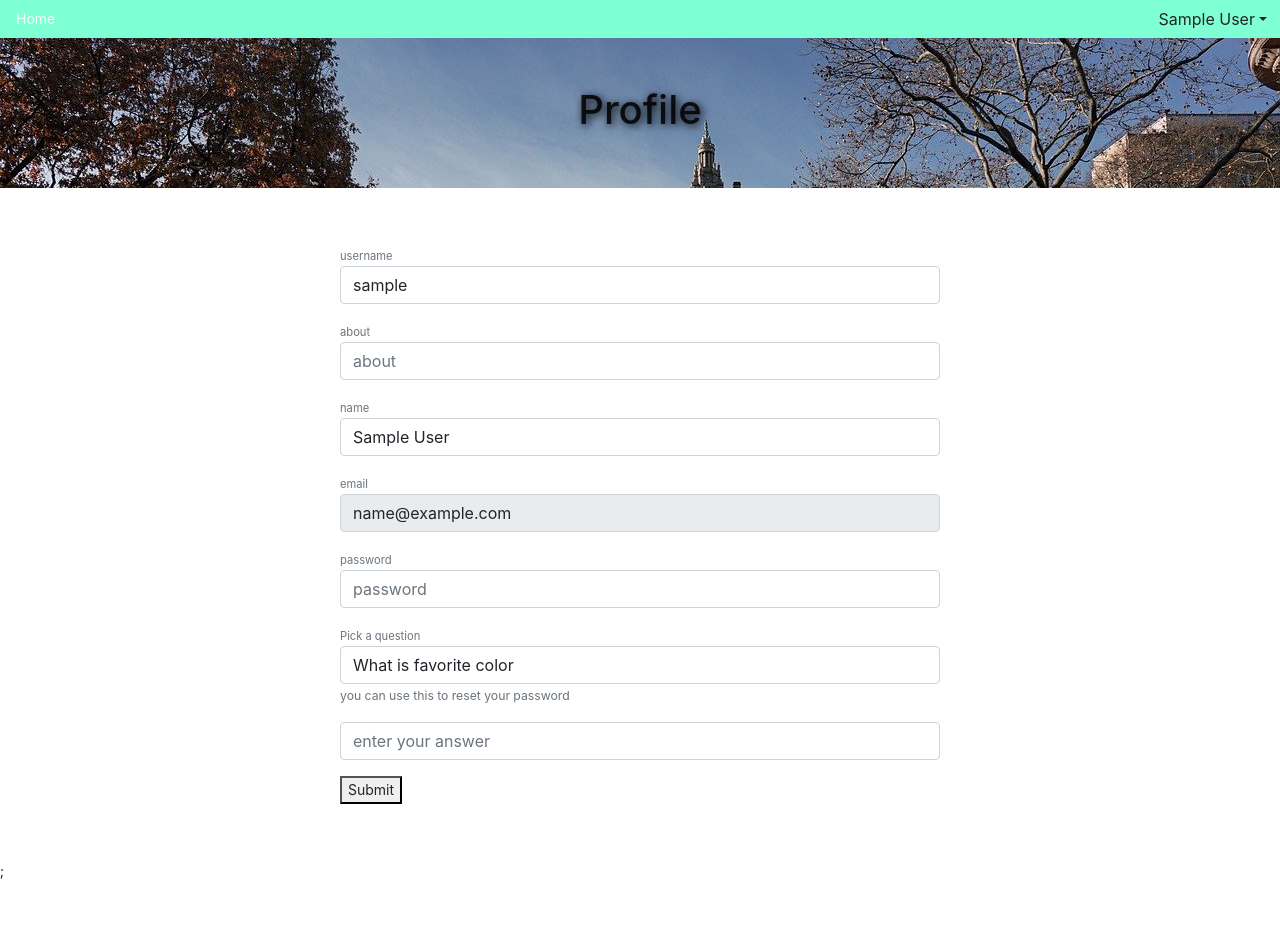
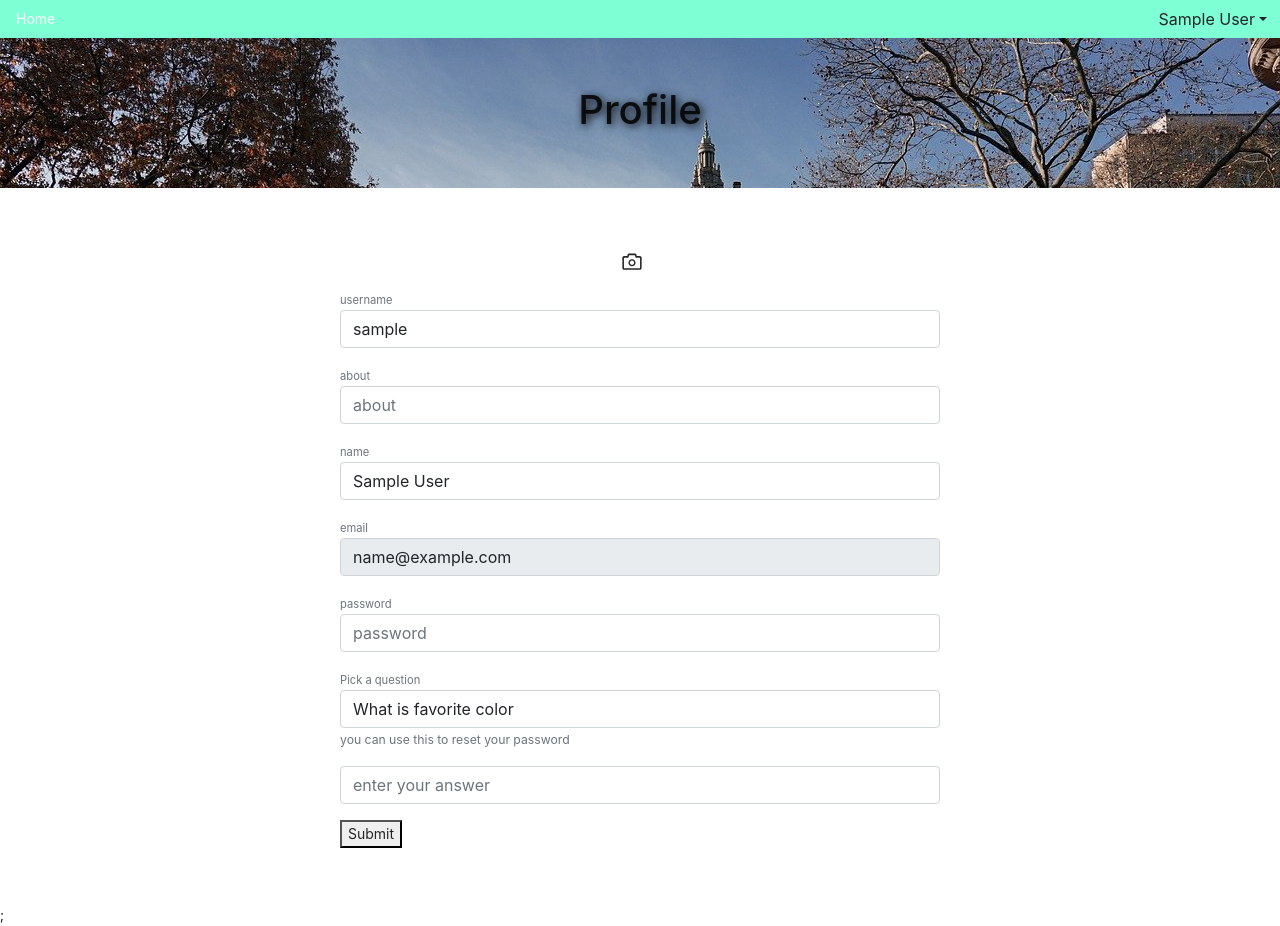
Before and after one commit to piincher/socialMedia-front-end, a Next.js app: page /user/profile/update in a window 1280 px wide. Before the commit the page ends 882 px from the top, so only its background shows below. Built offline with nearby package versions, Linux system fonts and the light colour scheme; no server answers; sample sign-in values are in the browser's storage.

Commit message:
upload image in profile update

```diff
--- a/pages/user/profile/update.js
+++ b/pages/user/profile/update.js
@@ -4,7 +4,9 @@ import { useRouter } from 'next/router';
 
 import { toast } from 'react-toastify';
 import axios from 'axios';
-import { SyncOutlined } from '@ant-design/icons';
+import {Avatar} from 'antd'
+import { SyncOutlined,LoadingOutlined,CameraOutlined } from '@ant-design/icons';
+
 import CustomModal from '../../../components/Modal';
 
 import FormInput from '../../../components/FormInput';
@@ -14,6 +16,7 @@ import CustomButton from '../../../components/CustomButton';
 import { UserContext } from '../../../context';
 const ProfileUpdate = () => {
 	const [ name, setName ] = useState('');
+	const [image,setImage] = useState({})
     const [username,setUsername] = useState('')
     const [about,setAbout] = useState('')
 	const [ email, setEmail ] = useState('');
@@ -21,16 +24,22 @@ const ProfileUpdate = () => {
 	const [ secret, setSecret ] = useState('');
 	const [ ok, setOk ] = useState(false);
 	const [ loading, setLoading ] = useState(false);
+	const [uploading,setUploading] = useState(false)
 	const router = useRouter();
 
 	const [ state,setState ] = useContext(UserContext);
 	useEffect(() => {
-        console.log("user => object",state)
+		if (state && state.user) {
+			console.log("user => object", state)
 			setName(state.user.name)
 			setUsername(state.user.username)
 			setEmail(state.user.email)
 			setAbout(state.user.about)
 			setName(state.user.name)
+			setImage(state.user.image)
+		} else {
+			router.push('/')
+		}
 
     },[state && state.user])
 	const handleSubmit = async (e) => {
@@ -43,7 +52,7 @@ const ProfileUpdate = () => {
                 name,
 				email,
 				password,
-				secret
+				secret,image
 			});
 			console.log("update",data)
 
@@ -67,7 +76,21 @@ const ProfileUpdate = () => {
 			setLoading(false);
 		}
 	};
-
+	const handleImage = async (e) => {
+		const file = e.target.files[0];
+		let formData = new FormData();
+		formData.append('image', file);
+		setUploading(true);
+		try {
+			const { data } = await axios.post('/image-upload', formData);
+			//console.log('upload image', data);
+			setImage({ url: data.url, public_id: data.public_id });
+			setUploading(false);
+		} catch (error) {
+			console.log(error);
+			setUploading(false);
+		}
+	};
 	return (
 		<div className="container-fluid">
 			<div className="row py-5 text-light bg-default-image">
@@ -79,6 +102,16 @@ const ProfileUpdate = () => {
 			<div className="row py-5">
 				<div className="col-md-6 offset-md-3">
 					<form onSubmit={handleSubmit}>
+						<label className="d-flex justify-content-center h5">
+				{image && image.url ? (
+					<Avatar size={30} src={image.url} className="mt-1" />
+				) : uploading ? (
+					<LoadingOutlined />
+				) : (
+					<CameraOutlined className="mt-3" />
+				)}
+				<FormInput accept="images/*" type="file" hidden handleChange={handleImage} />
+			</label>
                     <FormInput
 							label="username"
 							type="text"
```
Lines whose indentation alone changed are shown as unchanged.
